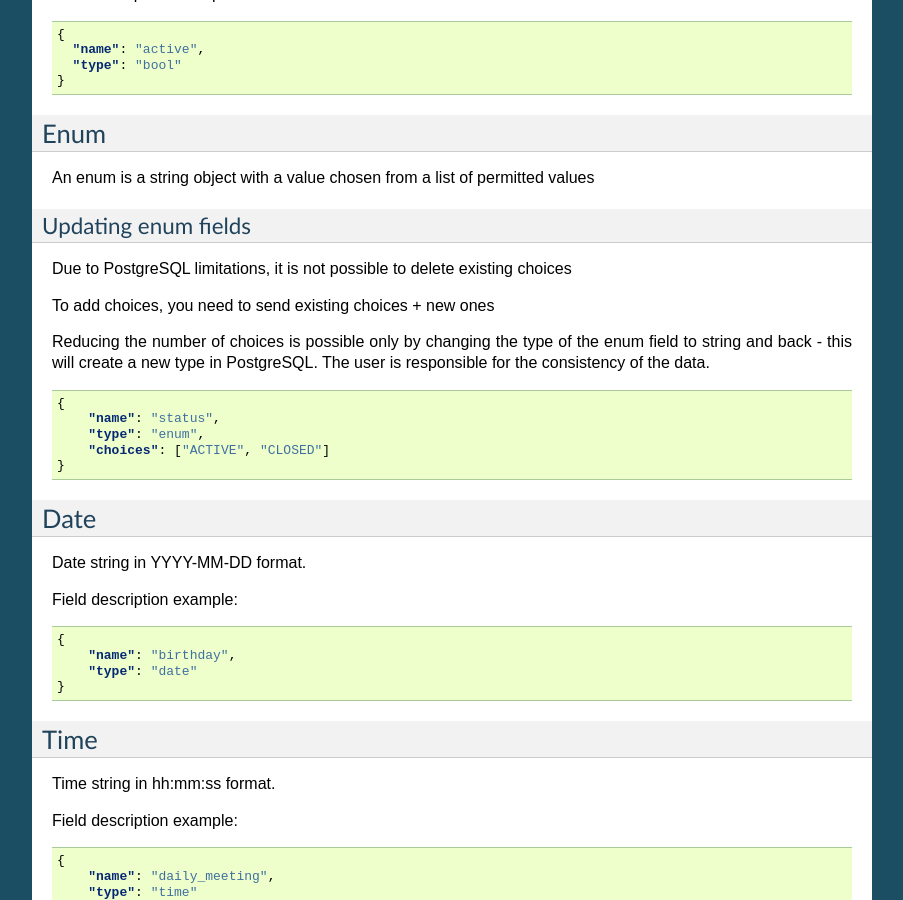
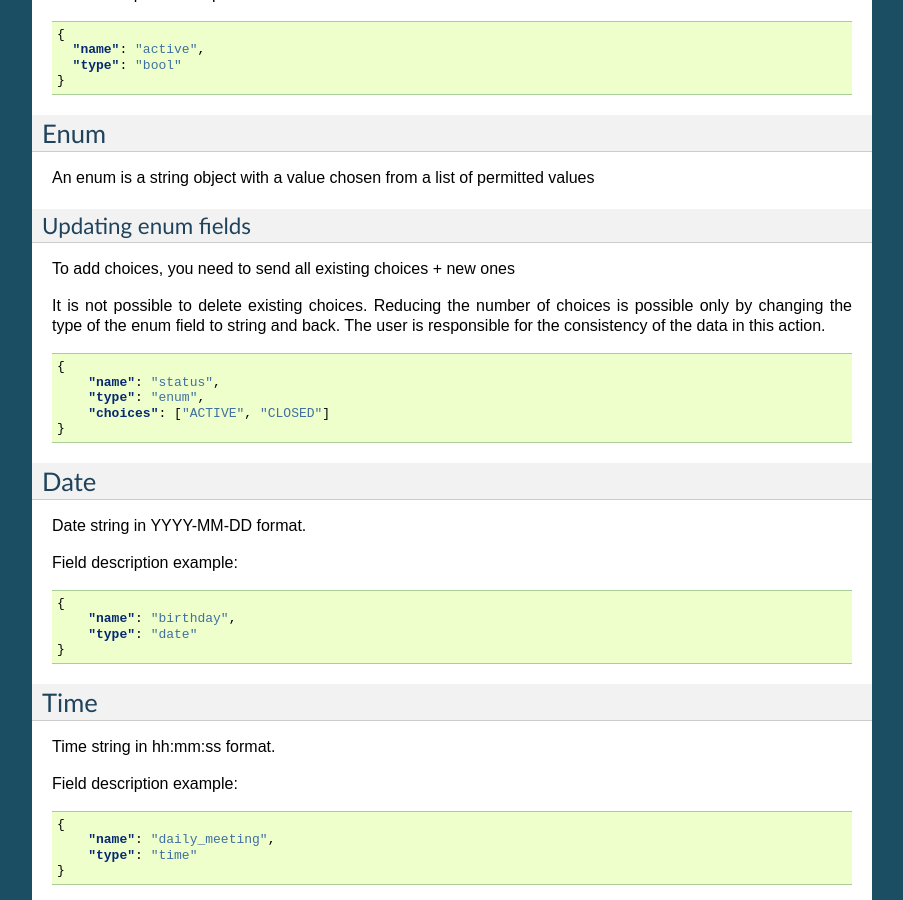
Before and after one commit to TroodInc/custodian, a Sphinx documentation site: the page built from docs/field_types.rst, in a window 1280 px wide and 900 px high, scrolled down 644 px. Shown: the whole window, without its empty margins (198-1101 px from the left). Built offline with Sphinx 7.4.7, drawn with Linux system fonts in a browser that asks for light colours.

Commit message:
Removing pg information from the documentation

```diff
--- a/docs/field_types.rst
+++ b/docs/field_types.rst
@@ -49,13 +49,11 @@ An enum is a string object with a value chosen from a list of permitted values
 
 Updating enum fields
 """"""""""""""""""""
-Due to PostgreSQL limitations, it is not possible to delete existing choices
+To add choices, you need to send all existing choices + new ones
 
-To add choices, you need to send existing choices + new ones
-
-Reducing the number of choices is possible only by changing the type of the enum field to string
-and back - this will create a new type in PostgreSQL.
-The user is responsible for the consistency of the data.
+It is not possible to delete existing choices.
+Reducing the number of choices is possible only by changing the type of the enum field to string and back.
+The user is responsible for the consistency of the data in this action.
 
 .. code-block:: json
 
```
